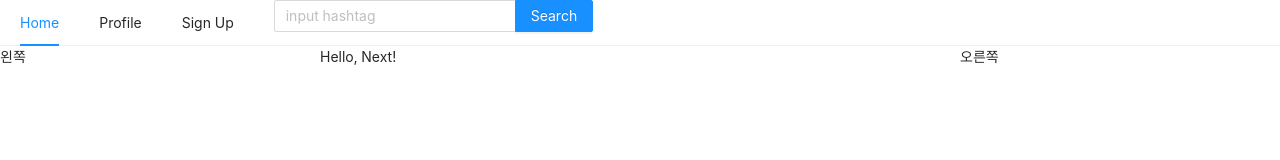
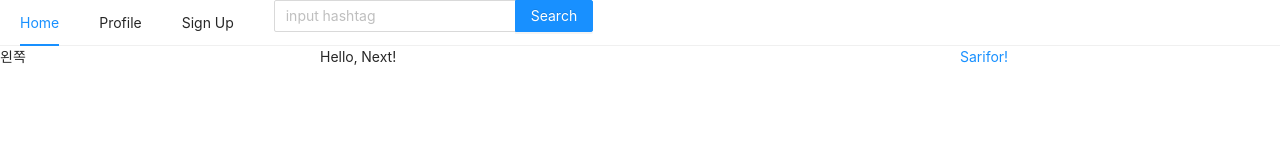
Before and after one commit to sarifor/react-nodebird-practice, a Next.js app in the folder front/: page / in a window 1280 px wide. Shown: the top 160 px of the page. Built offline with nearby package versions, Linux system fonts and the light colour scheme.

Commit message:
Add: noreferrer noopener

```diff
--- a/front/components/AppLayout.js
+++ b/front/components/AppLayout.js
@@ -49,7 +49,7 @@ const AppLayout = ({ children }) => {
           {children}
         </Col>
         <Col xs={24} md={6}>
-          오른쪽
+          <a href="https://github.com/sarifor" target="_blank" rel="noreferrer noopener">Sarifor!</a>
         </Col>
       </Row>
     </div>
```
